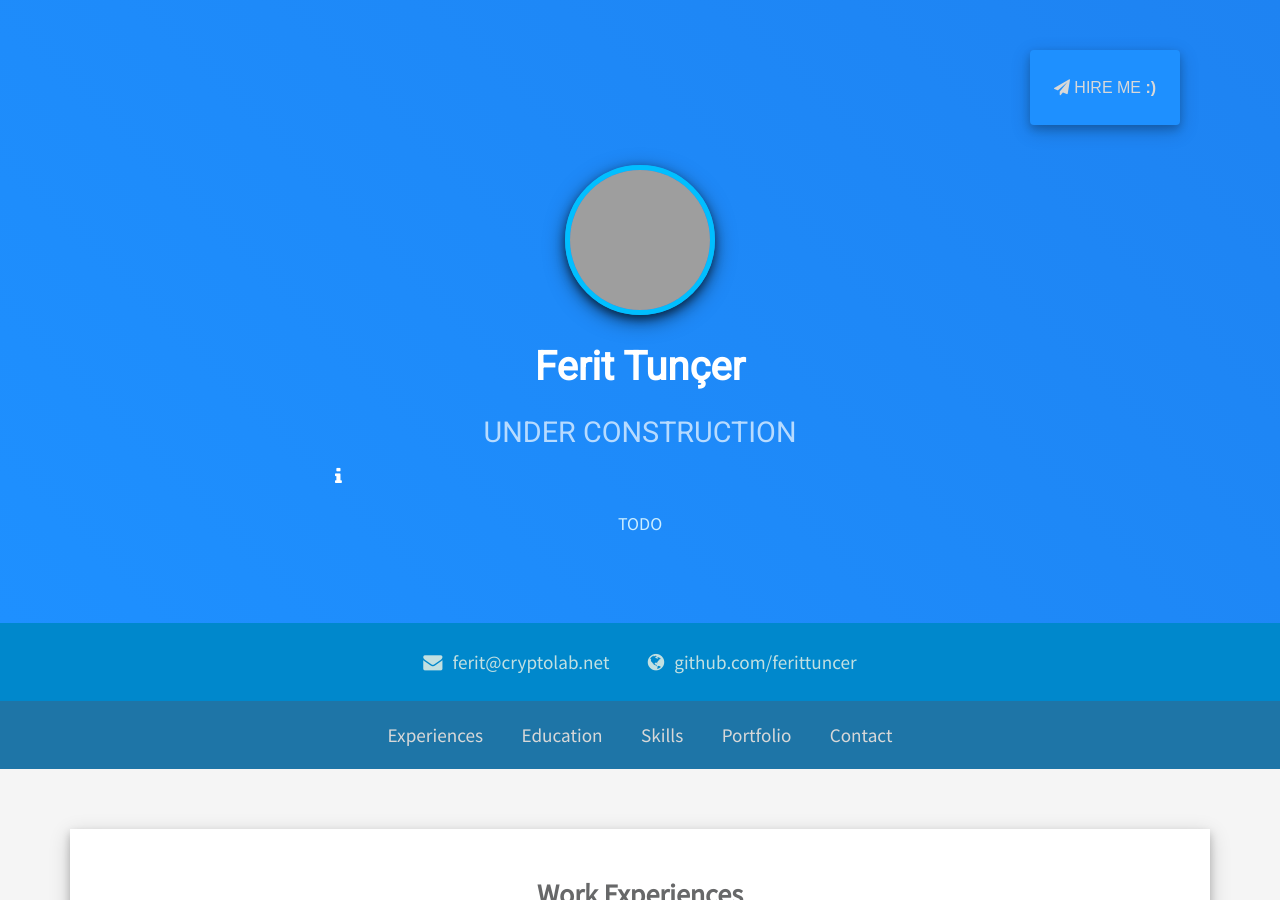
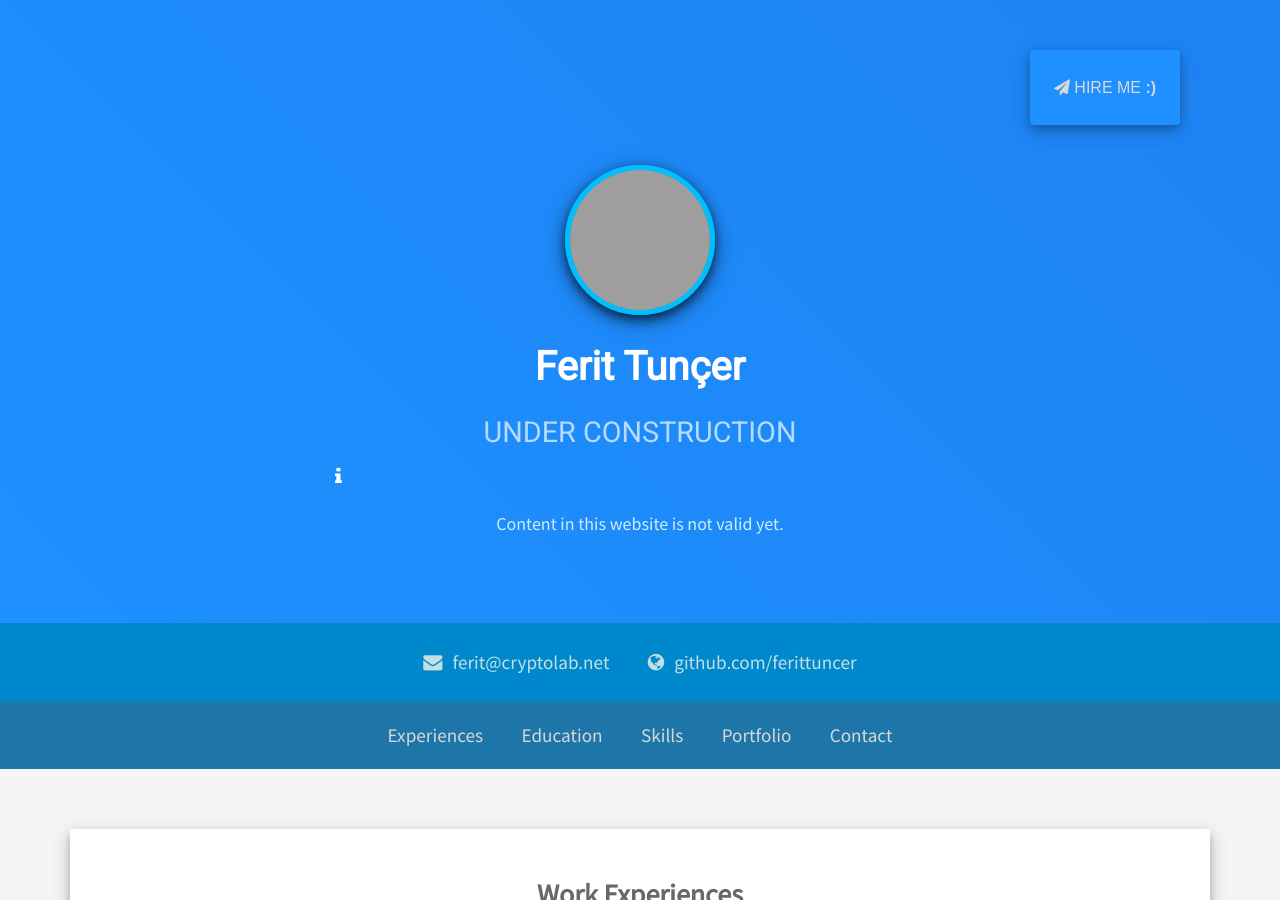
Before and after one commit to ferittuncer/ferittuncer.github.io, a Jekyll site: the page built from index.html, in a window 1280 px wide and 900 px high. Built offline with Jekyll 4.4.1, drawn with Linux system fonts in a browser that asks for light colours; a style sheet for code colours, icons or effects is not loaded; grey boxes are pictures that could not be loaded.

Commit message:
Update profile.yaml

```diff
--- a/_data/profile.yaml
+++ b/_data/profile.yaml
@@ -1,12 +1,11 @@
 name: Ferit Tunçer
 title: UNDER CONSTRUCTION
-firstName: ""
-lastName: ""
+firstName: "Ferit"
+lastName: "Tunçer"
 email: ferit@cryptolab.net
-phone: I prefer not to give :)
 website: https://github.com/ferittuncer
 description: > # This means ignore new line until
-    TODO
+    Content in this website is not valid yet.
 
 social:
   accounts: linkedin, github # add new account here and link in following
```
